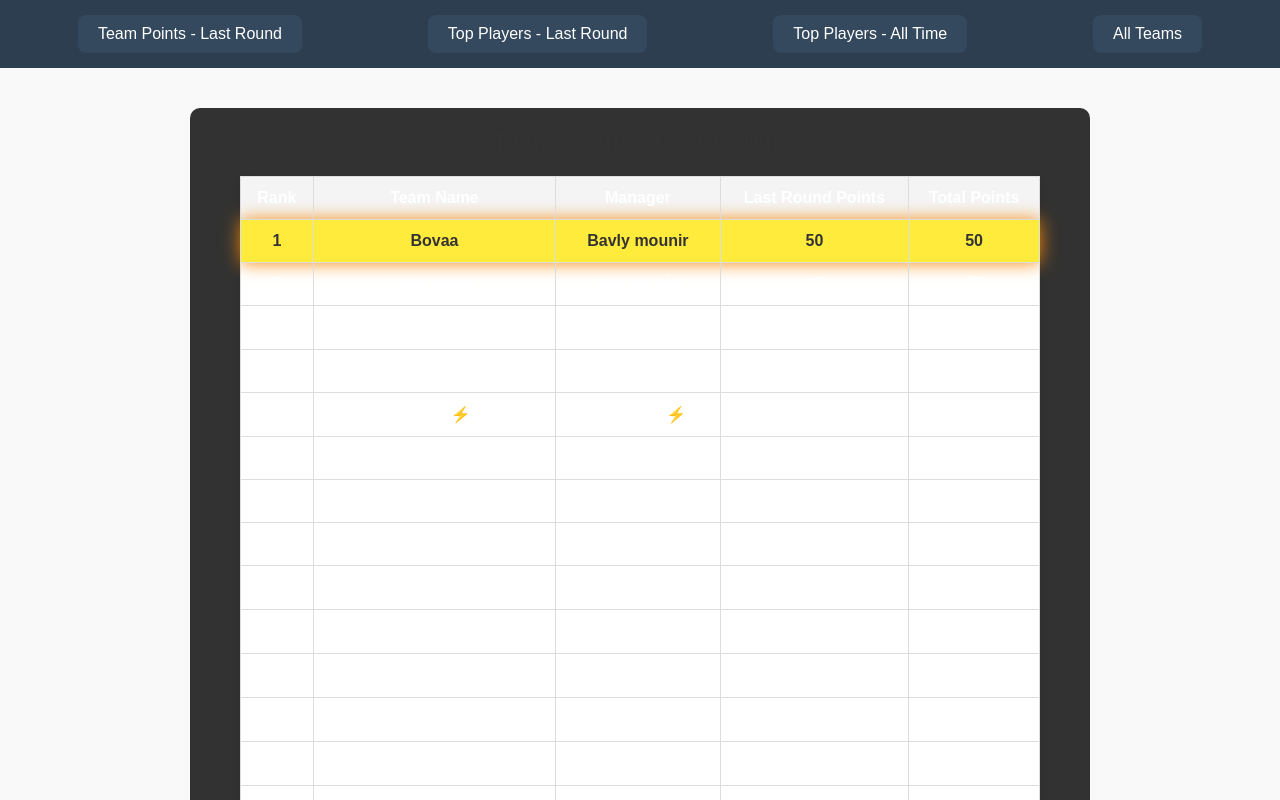
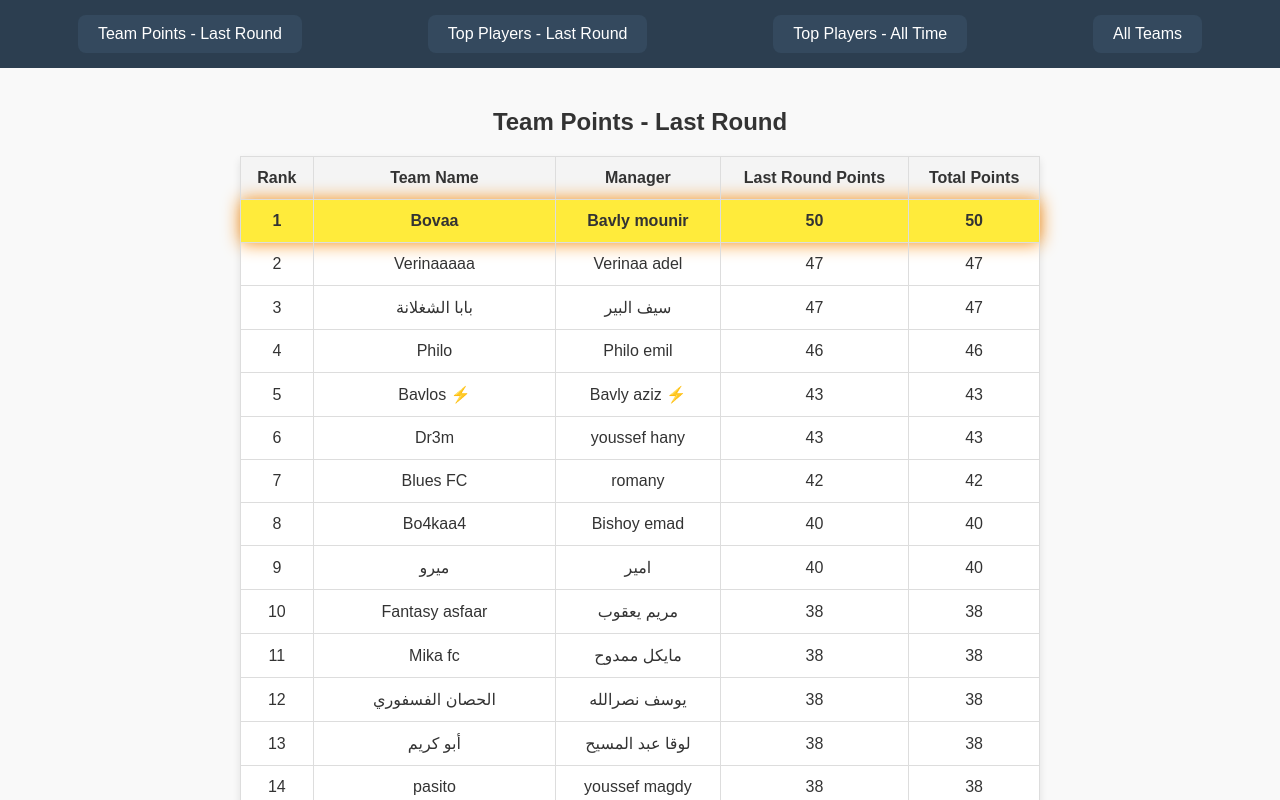
Before and after one commit to DaweryElAsfar/DaweryElAsfar.github.io, a plain HTML site: page index.html in a window 1280 px wide. Shown: the top 800 px of the page. Drawn offline with Linux system fonts and the light colour scheme.

Commit message:
index.html

```diff
--- a/index.html
+++ b/index.html
@@ -5,61 +5,7 @@
     <meta http-equiv="X-UA-Compatible" content="IE=edge">
     <meta name="viewport" content="width=device-width, initial-scale=1.0">
     <title>Fantasy League Dashboard</title>
-        <style>
-        /* CSS styles */
-        body {
-            background-image: url('/mnt/data/modern-cricket-stadium-night.jpg');
-            background-size: cover;
-            background-position: center;
-            color: white;
-            font-family: Arial, sans-serif;
-        }
 
-        nav {
-            background-color: rgba(0, 0, 0, 0.8);
-            color: white;
-            display: flex;
-            justify-content: space-around;
-            padding: 10px;
-        }
-        nav button {
-            background-color: #555;
-            color: white;
-            border: none;
-            padding: 10px 20px;
-            cursor: pointer;
-            font-size: 16px;
-            border-radius: 5px;
-        }
-        nav button:hover {
-            background-color: #777;
-        }
-        .section {
-            display: none;
-            margin: 40px auto;
-            max-width: 800px;
-            text-align: center;
-            background-color: rgba(0, 0, 0, 0.8); /* semi-transparent background */
-            padding: 20px;
-            border-radius: 10px;
-        }
-        .section.active {
-            display: block;
-        }
-        table {
-            margin: auto;
-            width: 100%;
-            border-collapse: collapse;
-            color: white;
-        }
-        th, td {
-            border: 1px solid #ddd;
-            padding: 8px;
-        }
-        th {
-            background-color: #333;
-        }
-    </style>
     <link rel="stylesheet" href="style.css">
 </head>
 <body>
```
